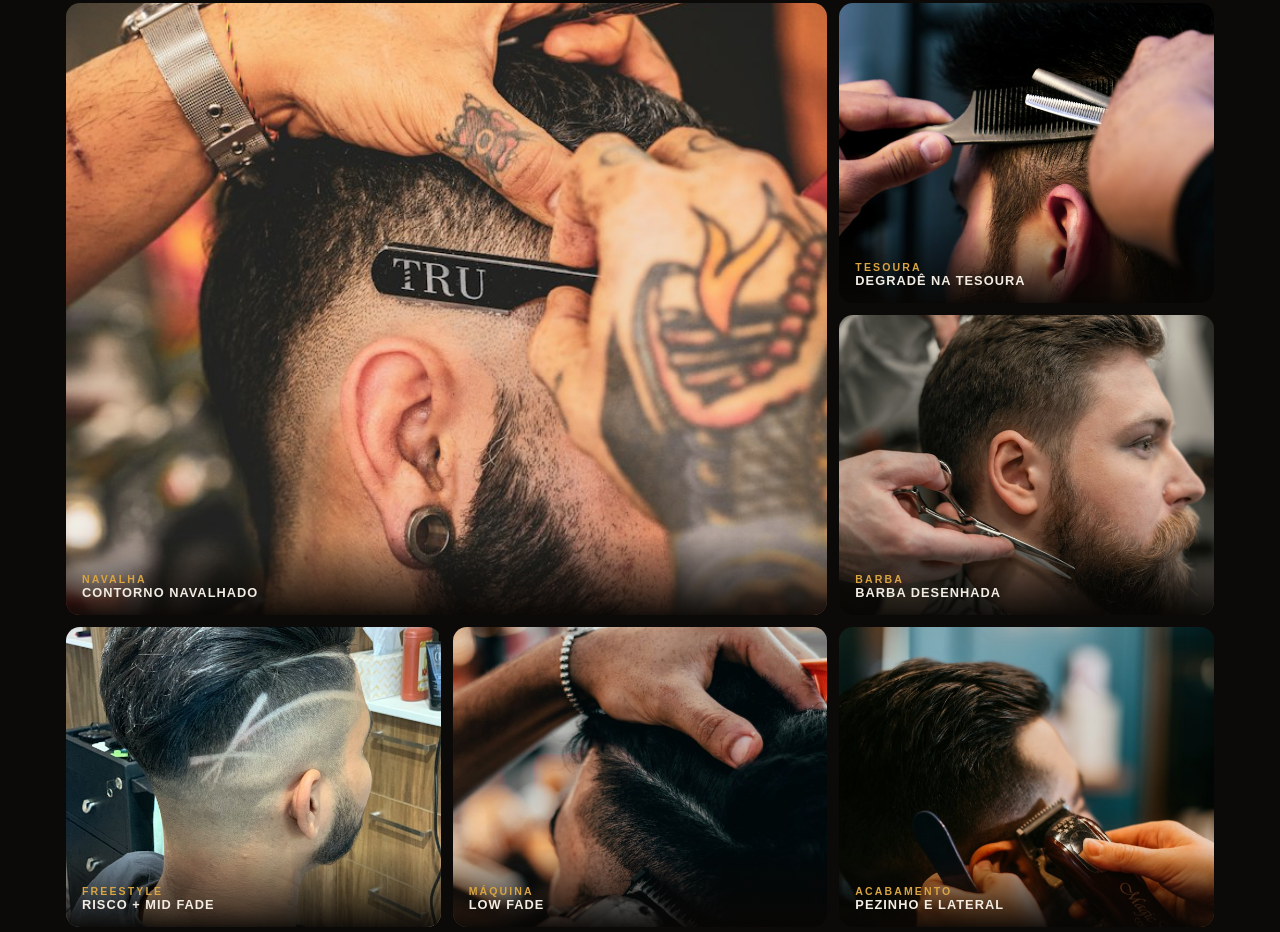
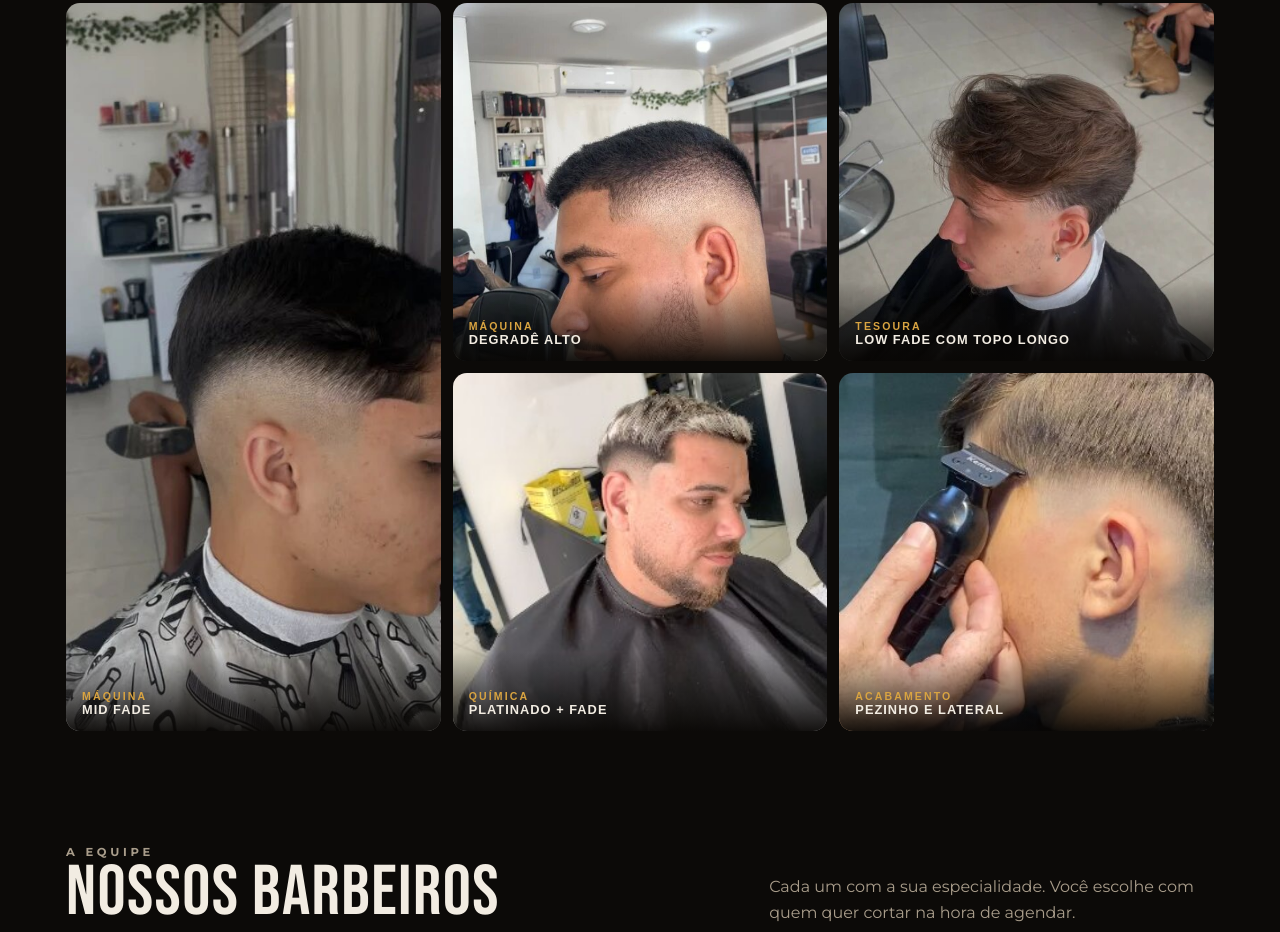
Before and after one commit to joaoluizrodri8031-cpu/leozin-barber-studio, a plain HTML site: page index.html in a window 1280 px wide. Shown: the part 1368-2300 px from the top of the page. Drawn offline with Linux system fonts and the light colour scheme.

Commit message:
Troca as fotos do portfólio pelos trabalhos da barbearia
Co-Authored-By: Claude Opus 5.5 <noreply@anthropic.com>
Claude-Session: https://claude.ai/code/session_01MCBedtE5ywk4iM3XzdktrL

```diff
--- a/index.html
+++ b/index.html
@@ -90,14 +90,14 @@ section.block{padding-block:clamp(4rem,9vw,7rem)}
 @media (prefers-reduced-motion:reduce){.ribbon-track{animation:none}}
 
 /* ---------- Portfólio ---------- */
-.gallery{display:grid;grid-template-columns:repeat(3,1fr);grid-auto-rows:clamp(190px,24vw,300px);gap:12px}
+.gallery{display:grid;grid-template-columns:repeat(3,1fr);grid-auto-rows:clamp(220px,28vw,360px);gap:12px}
 .shot{position:relative;margin:0;border-radius:var(--radius);overflow:hidden;background:var(--char);cursor:zoom-in;border:0;padding:0;color:inherit;text-align:left}
 .shot img{width:100%;height:100%;object-fit:cover;transition:transform .5s ease,filter .4s}
 .shot:hover img{transform:scale(1.05)}
 .shot .cap{position:absolute;inset:auto 0 0 0;padding:2.4rem 1rem .9rem;background:linear-gradient(0deg,rgba(8,6,4,.92),transparent);font-size:.8rem;font-weight:600;letter-spacing:.08em;text-transform:uppercase}
 .shot .cap small{display:block;color:var(--gold);font-size:.66rem;letter-spacing:.2em}
-.shot.big{grid-column:span 2;grid-row:span 2}
-@media (max-width:760px){.gallery{grid-template-columns:repeat(2,1fr);grid-auto-rows:190px}.shot.big{grid-row:span 1;grid-column:span 2}.shot:last-child{grid-column:span 2}}
+.shot.big{grid-row:span 2}
+@media (max-width:760px){.gallery{grid-template-columns:repeat(2,1fr);grid-auto-rows:clamp(190px,58vw,260px)}.shot.big{grid-column:span 2;grid-row:span 2}}
 
 .lightbox{position:fixed;inset:0;z-index:90;background:rgba(6,5,3,.94);display:grid;place-items:center;padding:max(16px,env(safe-area-inset-top,0px)) max(16px,env(safe-area-inset-right,0px)) max(16px,env(safe-area-inset-bottom,0px)) max(16px,env(safe-area-inset-left,0px))}
 .lightbox img{max-height:84vh;width:auto;border-radius:var(--radius)}
@@ -316,12 +316,11 @@ dialog.book::backdrop{background:rgba(5,4,3,.78);backdrop-filter:blur(3px)}
         <p>Alguns cortes e barbas feitos no estúdio. Toque numa foto para ver maior.</p>
       </div>
       <div class="gallery">
-        <button class="shot big" type="button" data-src="assets/p1.jpg"><img src="assets/p1.jpg" alt="Barbeiro tatuado acertando o contorno com navalha" loading="lazy"><span class="cap"><small>Navalha</small>Contorno navalhado</span></button>
-        <button class="shot" type="button" data-src="assets/p2.jpg"><img src="assets/p2.jpg" alt="Corte com tesoura e pente na lateral" loading="lazy"><span class="cap"><small>Tesoura</small>Degradê na tesoura</span></button>
-        <button class="shot" type="button" data-src="assets/p3.jpg"><img src="assets/p3.jpg" alt="Barba sendo aparada na tesoura" loading="lazy"><span class="cap"><small>Barba</small>Barba desenhada</span></button>
-        <button class="shot" type="button" data-src="assets/p4.jpg"><img src="assets/p4.jpg" alt="Corte com risco desenhado na lateral" loading="lazy"><span class="cap"><small>Freestyle</small>Risco + mid fade</span></button>
-        <button class="shot" type="button" data-src="assets/p5.jpg"><img src="assets/p5.jpg" alt="Máquina fazendo o acabamento do fade" loading="lazy"><span class="cap"><small>Máquina</small>Low fade</span></button>
-        <button class="shot" type="button" data-src="assets/p6.jpg"><img src="assets/p6.jpg" alt="Acabamento com máquina na lateral" loading="lazy"><span class="cap"><small>Acabamento</small>Pezinho e lateral</span></button>
+        <button class="shot big" type="button" data-src="assets/port-1.jpg"><img src="assets/port-1.jpg" alt="Corte com mid fade e topo curto texturizado, visto de perfil" loading="lazy"><span class="cap"><small>Máquina</small>Mid fade</span></button>
+        <button class="shot" type="button" data-src="assets/port-2.jpg"><img src="assets/port-2.jpg" alt="Degradê alto com topo curto, visto de perfil" loading="lazy"><span class="cap"><small>Máquina</small>Degradê alto</span></button>
+        <button class="shot" type="button" data-src="assets/port-3.jpg"><img src="assets/port-3.jpg" alt="Corte com topo longo e laterais em low fade" loading="lazy"><span class="cap"><small>Tesoura</small>Low fade com topo longo</span></button>
+        <button class="shot" type="button" data-src="assets/port-4.jpg"><img src="assets/port-4.jpg" alt="Cliente com topo platinado, fade nas laterais e barba alinhada" loading="lazy"><span class="cap"><small>Química</small>Platinado + fade</span></button>
+        <button class="shot" type="button" data-src="assets/port-5.jpg"><img src="assets/port-5.jpg" alt="Barbeiro fazendo o acabamento do fade com máquina na lateral" loading="lazy"><span class="cap"><small>Acabamento</small>Pezinho e lateral</span></button>
       </div>
     </div>
   </section>
```
Also changed, not shown: assets/p1.jpg (deleted), assets/p2.jpg (deleted), assets/p3.jpg (deleted), assets/p4.jpg (deleted), assets/p5.jpg (deleted), assets/p6.jpg (deleted), assets/port-1.jpg (added), assets/port-2.jpg (added), assets/port-3.jpg (added), assets/port-4.jpg (added), assets/port-5.jpg (added).
